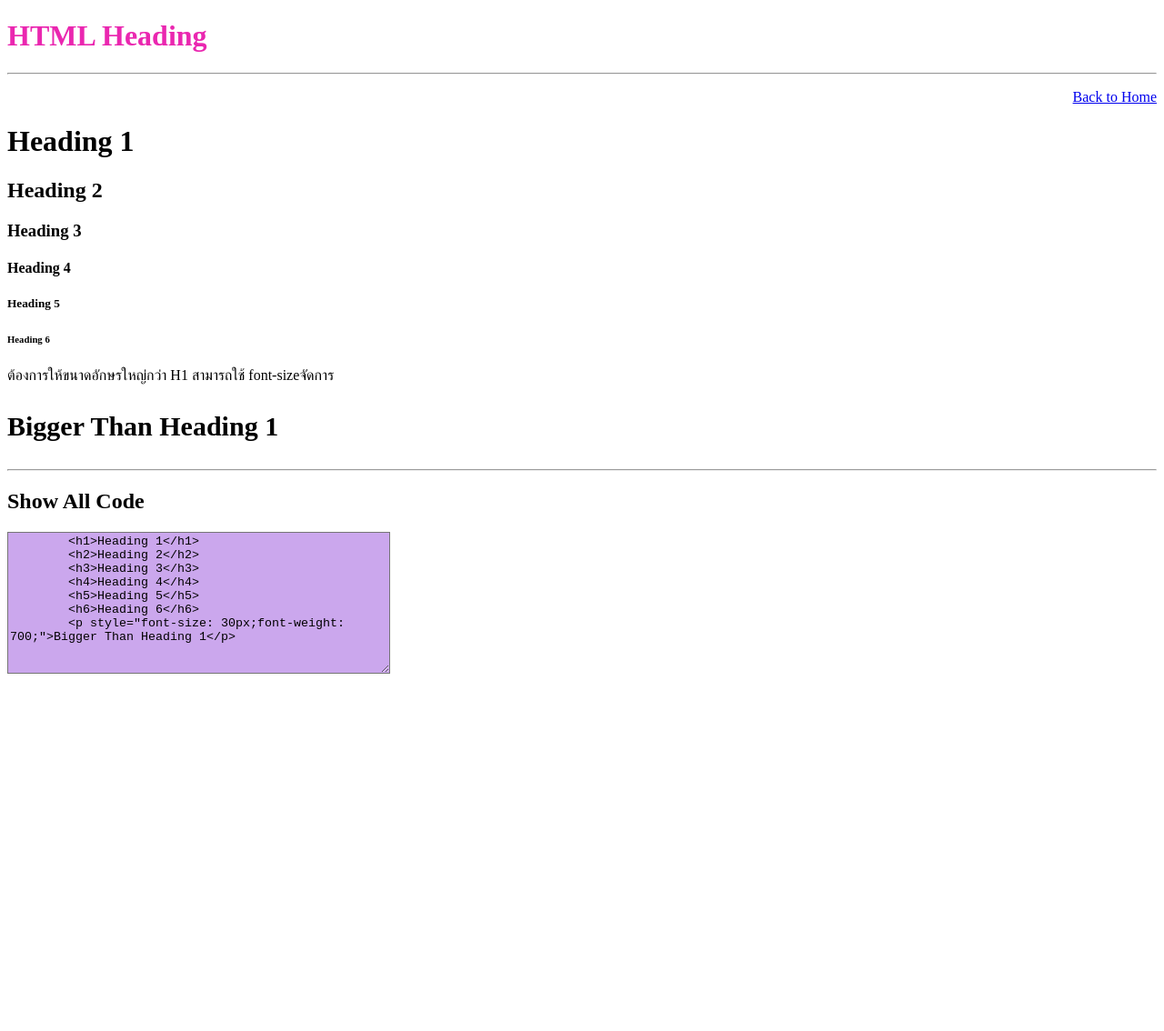
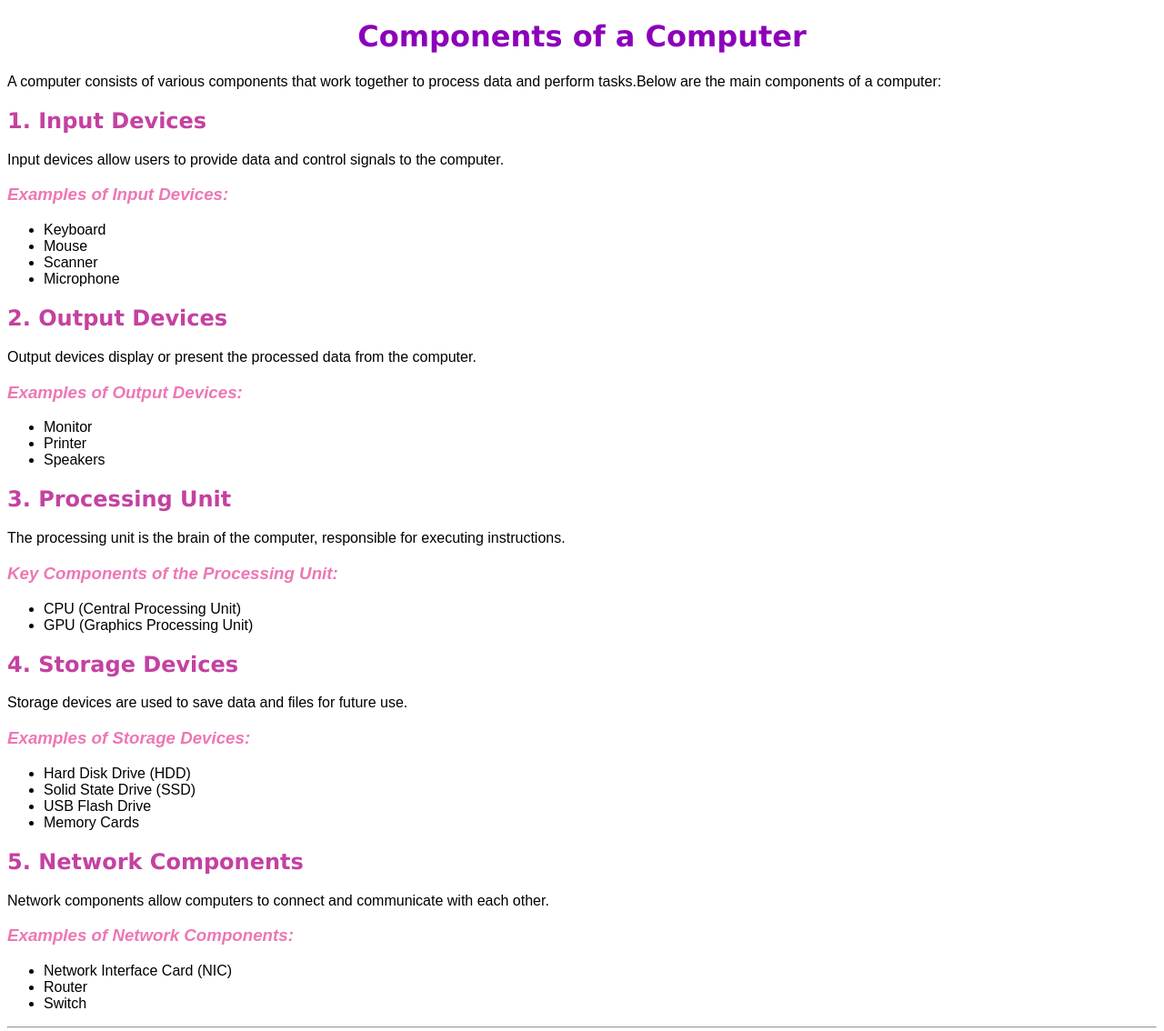
Before and after one commit to Thanpimon-omnok/6645_web_basic, a plain HTML site: page W02_01_heading.html in a window 1280 px wide. Shown: the top 1134 px of the page at 91% size. Before the commit the page ends 800 px from the top, so only its background shows below. Drawn offline with Linux system fonts and the light colour scheme.

Commit message:
Add files via upload

```diff
--- a/W02_01_heading.html
+++ b/W02_01_heading.html
@@ -1,36 +1,99 @@
 <!DOCTYPE html>
 <html lang="en">
 <head>
-    <meta charset="UTF-8">
-    <meta name="viewport" content="width=device-width, initial-scale=1.0">
-    <title>Heading</title>
+  <meta charset="UTF-8">
+  <meta name="viewport" content="width=device-width, initial-scale=1.0">
+  <title>Components of a Computer</title>
+  <style>
+    h1{
+        text-align: center;
+        color: rgb(140, 0, 186);
+        font-family:Verdana, Geneva, Tahoma, sans-serif;
+    }
+    h2{
+        color: rgb(196, 65, 161);
+        font-family: Verdana, Geneva, Tahoma, sans-serif;
+    }
+    p{
+        font-family: Arial, Helvetica, sans-serif;
+
+    }
+    h3{
+        color: rgb(237, 119, 180);
+        font-style: italic;
+        font-family: Arial, Helvetica, sans-serif;
+
+    }
+    ul{
+        font-family: Arial, Helvetica, sans-serif;
+
+    }
+
+
+  </style>
 </head>
 <body>
-    <h1 style="color: rgb(234, 39, 176);">HTML Heading</h1>
-    <hr />
-    <p style="text-align: right;"> <a href="index.html">Back to Home</a></p>
-    <h1>Heading 1</h1>
-    <h2>Heading 2</h2>
-    <h3>Heading 3</h3>
-    <h4>Heading 4</h4>
-    <h5>Heading 5</h5>
-    <h6>Heading 6</h6>
 
-    <p>ต้องการให้ขนาดอักษรใหญ่กว่า H1 สามารถใช้ font-sizeจัดการ</p>
-    <p style="font-size: 30px;font-weight: 700;">Bigger Than Heading 1</p>
-    <hr>
+    <!-- Start Code Here -->
+<h1>Components of a Computer</h1>
+<p>A computer consists of various components that work together to process data and perform tasks.Below are the main components of a computer:</p>
+<h2>1. Input Devices</h2>
+<p>Input devices allow users to provide data and control signals to the computer.</p>
+
+<h3>Examples of Input Devices:</h3>
+<ul>
+    <li> Keyboard</li>
+    <li> Mouse</li>
+    <li> Scanner</li>
+    <li> Microphone</li>
+</ul>
 
 
-    <h2>Show All Code</h2>
-    <textarea cols="50" rows="10" style="background-color: rgb(203, 167, 237);">
-        <h1>Heading 1</h1>
-        <h2>Heading 2</h2>
-        <h3>Heading 3</h3>
-        <h4>Heading 4</h4>
-        <h5>Heading 5</h5>
-        <h6>Heading 6</h6>
-        <p style="font-size: 30px;font-weight: 700;">Bigger Than Heading 1</p>
-    </textarea>
+<h2> 2. Output Devices</h2>
+<p>Output devices display or present the processed data from the computer.</p>
+
+<h3>Examples of Output Devices:</h3>
+<ul>
+    <li> Monitor</li>
+    <li> Printer</li>
+    <li> Speakers</li>
+</ul>
+
+
+<h2>3. Processing Unit</h2>
+<p>The processing unit is the brain of the computer, responsible for executing instructions.</p>
+
+<h3>Key Components of the Processing Unit:</h3>
+<ul>
+    <li> CPU (Central Processing Unit)</li>
+    <li> GPU (Graphics Processing Unit)</li>
+</ul>
+
+
+<h2>4. Storage Devices</h2>
+<p>Storage devices are used to save data and files for future use.</p>
+
+<h3>Examples of Storage Devices:</h3>
+<ul>
+    <li> Hard Disk Drive (HDD)</li>
+    <li> Solid State Drive (SSD)</li>
+    <li> USB Flash Drive</li>
+    <li> Memory Cards</li>
+</ul>
+
+
+<h2>5. Network Components</h2>
+<p>Network components allow computers to connect and communicate with each other.</p>
+
+<h3>Examples of Network Components:</h3>
+<ul>
+    <li> Network Interface Card (NIC)</li>
+    <li> Router</li>
+    <li> Switch</li>
+</ul>
+<hr>
+
+<a href="index.html">Back to Home</a>
 
 </body>
 </html>
```
Also changed, not shown: index.html (+1 -1 lines).
